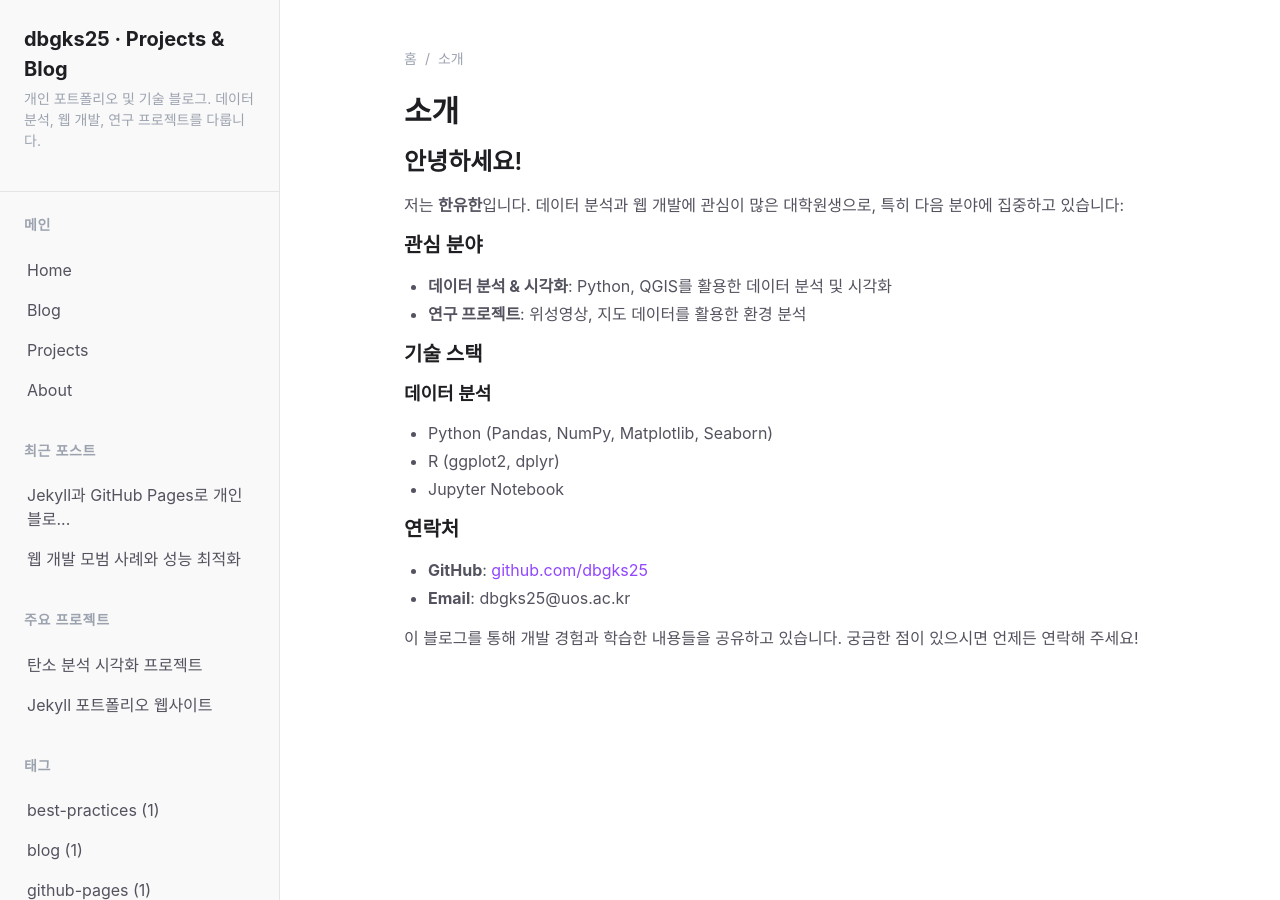
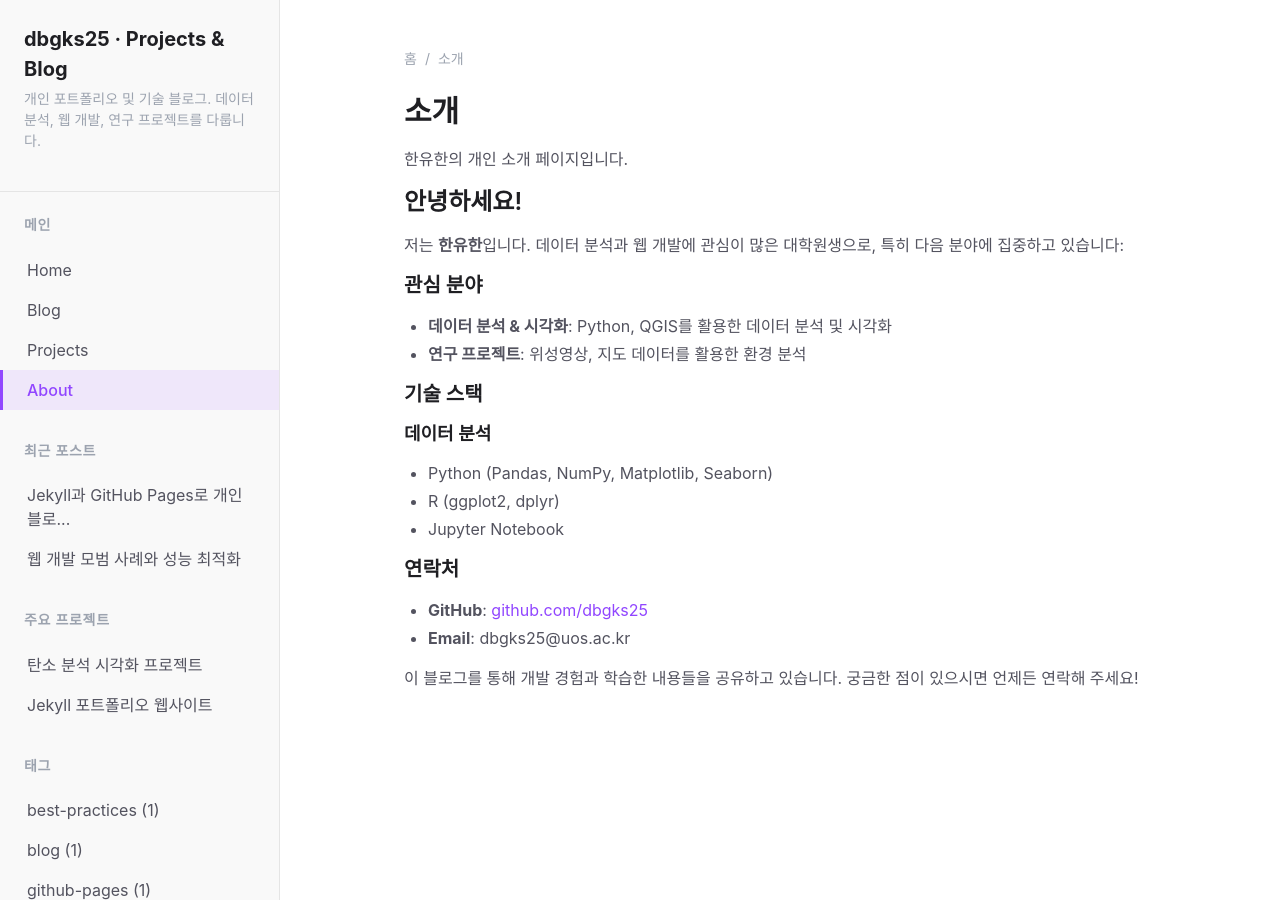
Before and after one commit to dbgks25/dbgks25.github.io, a Jekyll site: the page built from pages/about.md, in a window 1280 px wide. Built offline with Jekyll 4.4.1, drawn with Linux system fonts in a browser that asks for light colours.

Commit message:
about page build

```diff
--- a/pages/about.md
+++ b/pages/about.md
@@ -1,7 +1,8 @@
 ---
 layout: doc
 title: "소개"
-description: ""
+description: "한유한의 개인 소개 페이지입니다."
+permalink: /about/
 ---
 
 ## 안녕하세요!
```
